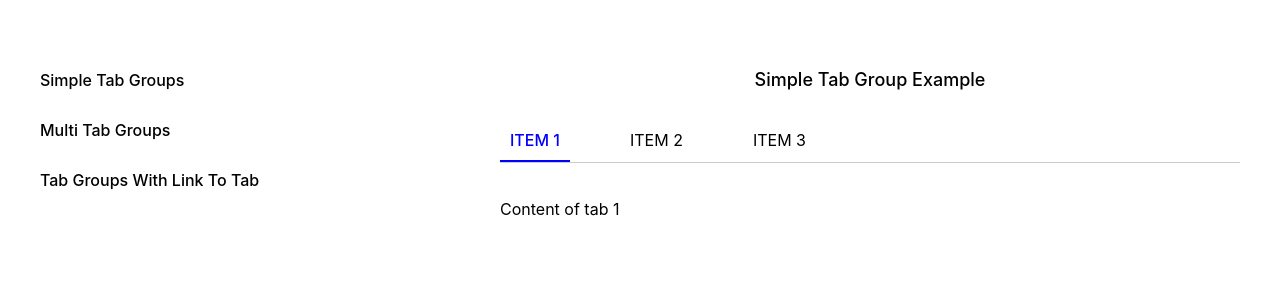
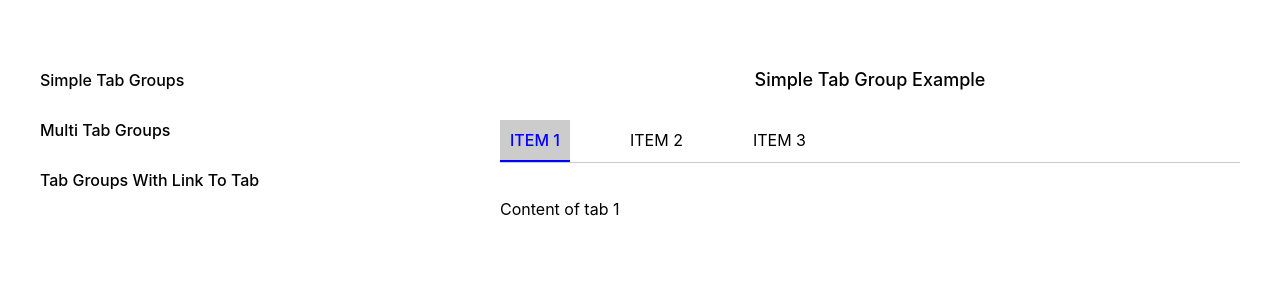
Before and after one commit to huonglt/tabs-app, a React (Create React App) app: page / in a window 1280 px wide. Shown: the top 300 px of the page. Built offline with nearby package versions, Linux system fonts and the light colour scheme.

Commit message:
set focus to 1st tab on mount

```diff
--- a/src/components/sample/SimpleTabGroup.js
+++ b/src/components/sample/SimpleTabGroup.js
@@ -8,7 +8,7 @@ const SimpleTabGroup = (props) => {
   return (
     <div>
       <div className="heading">Simple Tab Group Example</div>
-      <Tabs label="simple-tab">
+      <Tabs label="simple-tab" focusOnMount={true}>
         <Tab label="ITEM 1" value="1"></Tab>
         <Tab label="ITEM 2" value="2"></Tab>
         <Tab label="ITEM 3" value="3"></Tab>
```
